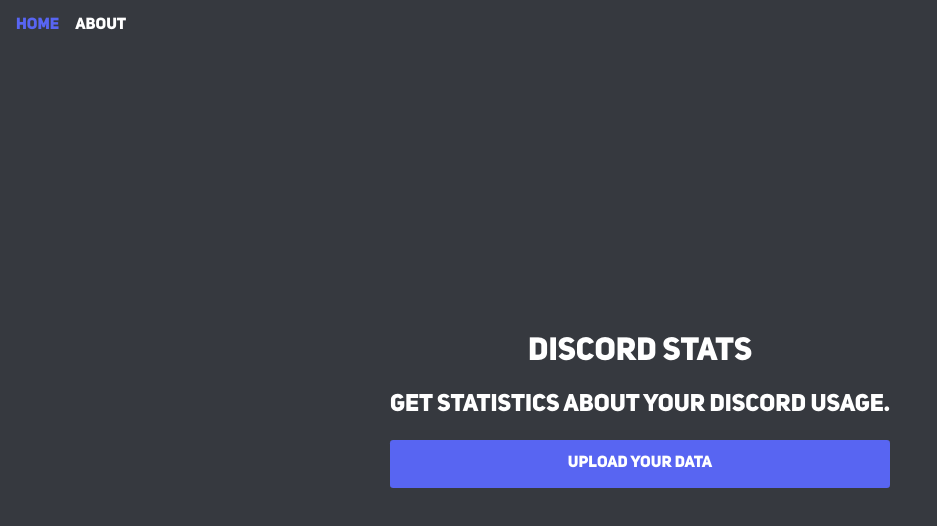
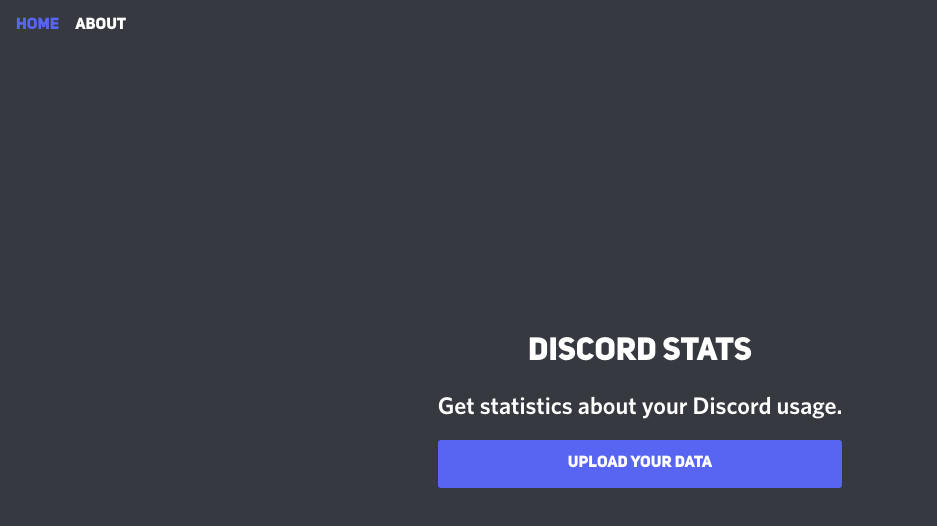
Before and after one commit to nezia1/discord-stats, a Vue app: page / in a window 1280 px wide. Shown: the top 526 px of the page, without its empty margins (0-937 px from the left). Built offline with nearby package versions, Linux system fonts and the light colour scheme.

Commit message:
Add whitney to h2 in home page header

```diff
--- a/src/views/Home.vue
+++ b/src/views/Home.vue
@@ -143,6 +143,9 @@
     color: white;
   }
 
+  .stats-intro h2 {
+    font-family: 'Whitney';
+  }
   .stats-input {
     opacity: 0;
     width: 0.1px;
@@ -167,6 +170,7 @@
     width: 100%;
     flex-direction: column;
     align-items: center;
+    font-family: 'Whitney';
   }
 
   .user-info {
```
